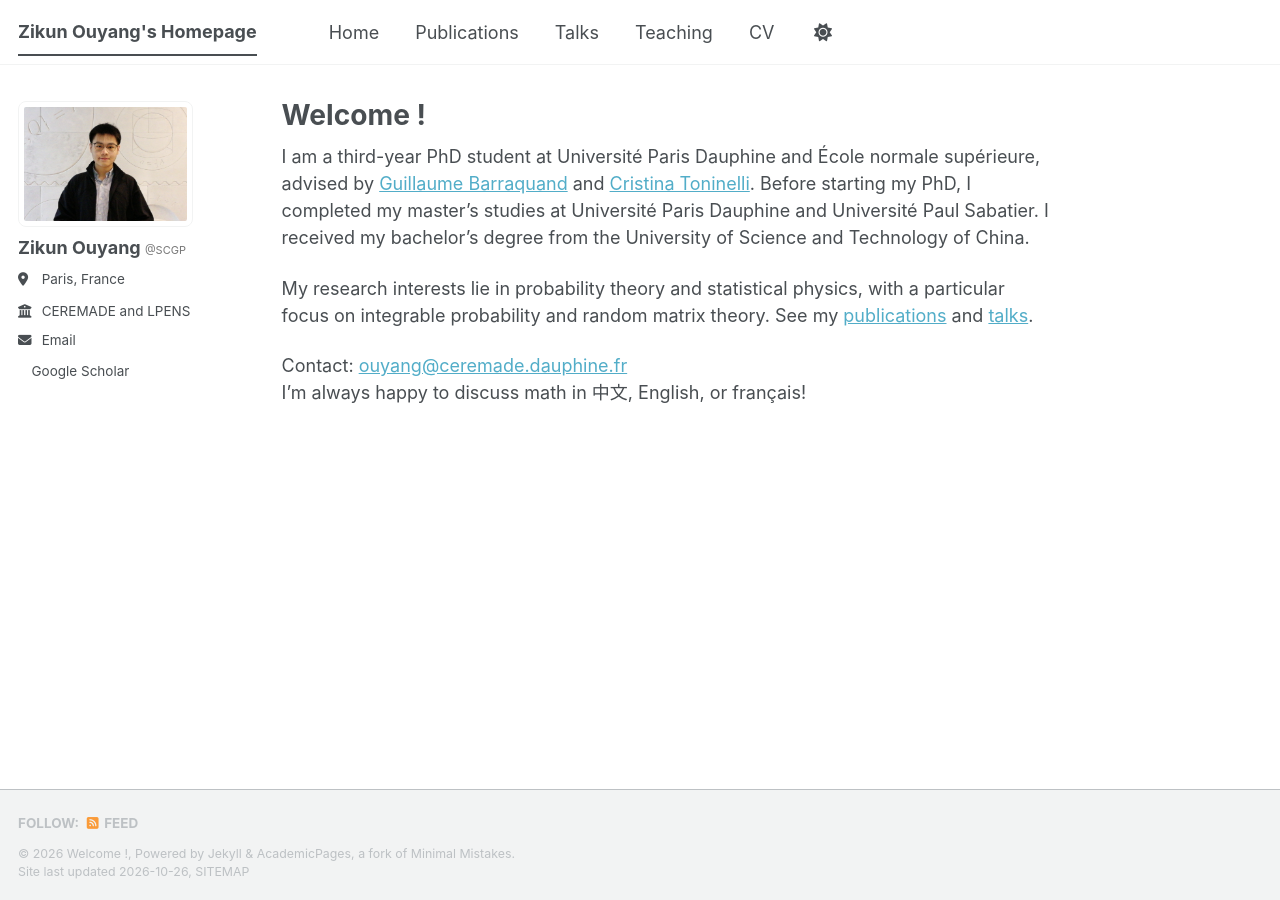
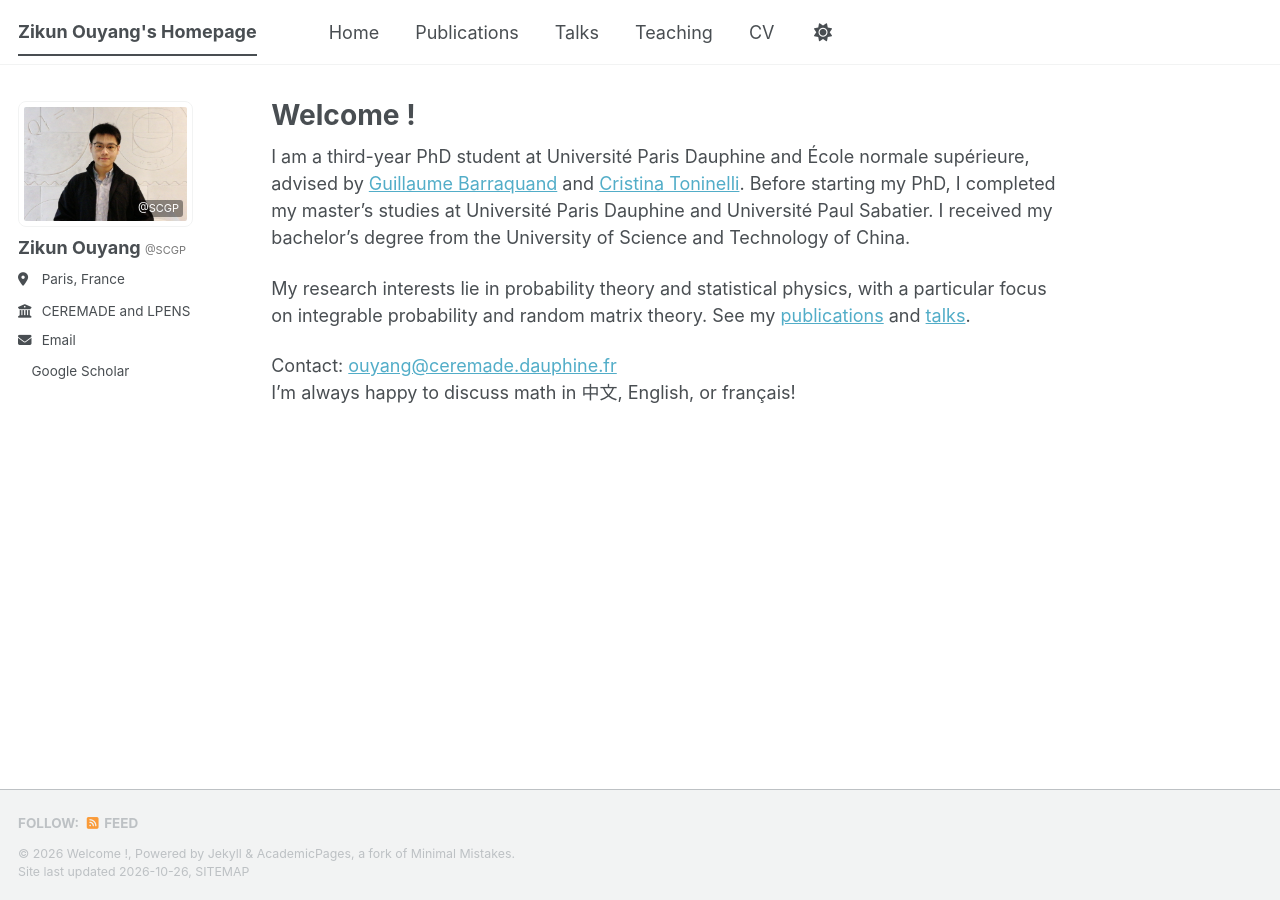
Before and after one commit to ZikunOuyang/zikunouyang.github.io, a Jekyll site: the page built from _pages/about.md, in a window 1280 px wide. Built offline with Jekyll 4.4.1, drawn with Linux system fonts in a browser that asks for light colours; a style sheet for code colours, icons or effects is not loaded.

Commit message:
Update author-profile.html

```diff
--- a/_includes/author-profile.html
+++ b/_includes/author-profile.html
@@ -4,20 +4,20 @@
   {% assign author = site.data.authors[page.author] %}{% else %}{% assign author = site.author %}
 {% endif %}
 
-<div itemscope itemtype="http://schema.org/Person">
+  <div class="author__avatar" style="position: relative; width: 175px; max-width: 100%;">
+    {% if author.avatar contains "://" %}
+      <img src="{{ author.avatar }}" alt="{{ author.name }}"
+           style="display: block; width: 100%; height: auto; border-radius: 8px;" />
+    {% else %}
+      <img src="{{ author.avatar | prepend: "/images/" | prepend: base_path }}"
+           alt="{{ author.name }}"
+           style="display: block; width: 100%; height: auto; border-radius: 8px;" />
+    {% endif %}
 
-  <div class="author__avatar">
-    {% if author.avatar contains "://" %}
-    	<img src="{{ author.avatar }}" alt="{{ author.name }}"  fetchpriority="high" />
-    {% else %}
-    	<img
-  src="{{ author.avatar | prepend: "/images/" | prepend: base_path }}"
-  class="author__avatar"
-  alt="{{ author.name }}"
-  fetchpriority="high"
-  style="width: 175px; height: auto; border-radius: 8px;"
-/>
-    {% endif %}
+    <a href="https://scgp.stonybrook.edu/"
+       style="position: absolute; right: 10px; bottom: 10px; font-size: 11px; line-height: 1.2; color: white; background: rgba(0,0,0,0.4); padding: 2px 4px; border-radius: 3px; text-decoration: none;">
+      @SCGP
+    </a>
   </div>
 
   <div class="author__content">
```
